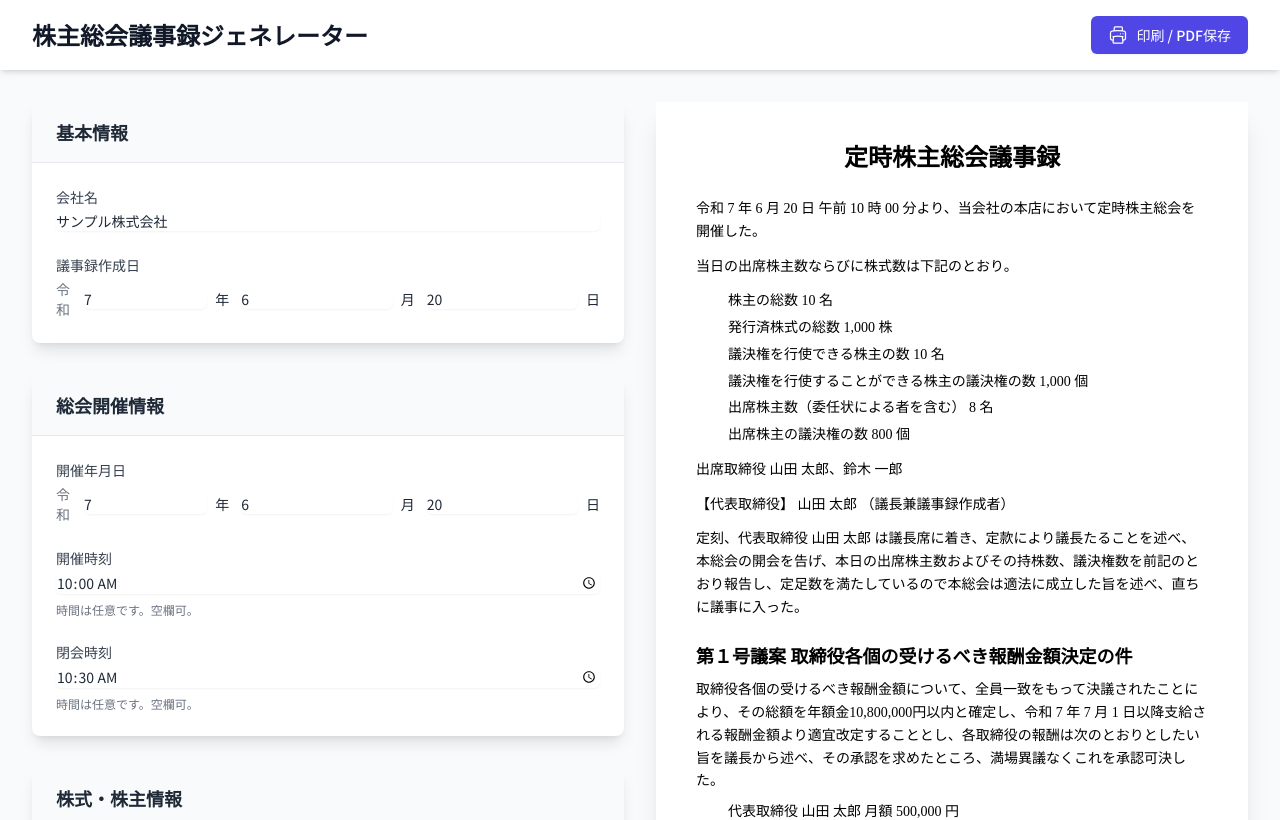
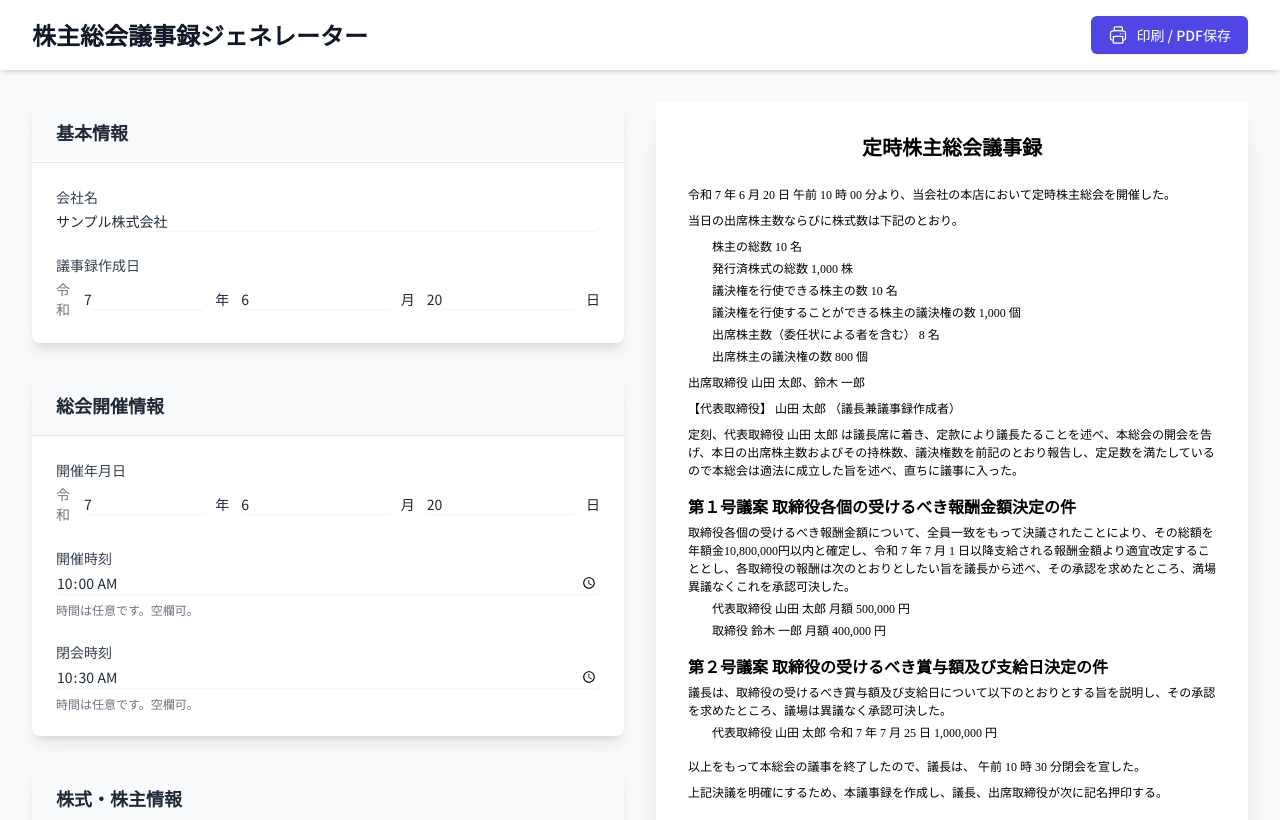
Before and after one commit to enami-gs/gijiroku-generator, a React (Vite) app: page / in a window 1280 px wide. Shown: the top 820 px of the page. Built offline with nearby package versions, Linux system fonts and the light colour scheme.

Commit message:
Add files via upload

```diff
--- a/components/Preview.tsx
+++ b/components/Preview.tsx
@@ -38,11 +38,11 @@ const Preview: React.FC<PreviewProps> = ({ formData }) => {
   };
 
   return (
-    <div className="bg-white shadow-xl p-10 font-serif-jp text-black text-sm leading-relaxed">
+    <div className="bg-white shadow-xl p-8 font-serif-jp text-black text-xs leading-normal">
       <div className="w-full">
-        <h1 className="text-2xl font-bold text-center mb-6">定時株主総会議事録</h1>
+        <h1 className="text-xl font-bold text-center mb-6">定時株主総会議事録</h1>
 
-        <div className="space-y-3">
+        <div className="space-y-2">
             <p>
               令和 {year(formData.meetingDate.year)} 年 {pad(formData.meetingDate.month)} 月 {pad(formData.meetingDate.day)} 日
               {formData.meetingTime && ` ${formatTime(formData.meetingTime)}`}
@@ -50,7 +50,7 @@ const Preview: React.FC<PreviewProps> = ({ formData }) => {
             </p>
 
             <p>当日の出席株主数ならびに株式数は下記のとおり。</p>
-            <div className="pl-8 my-3 space-y-1">
+            <div className="pl-6 my-2 space-y-1">
               <p>株主の総数 {formatNumber(formData.totalShareholders)} 名</p>
               <p>発行済株式の総数 {formatNumber(formData.totalIssuedShares)} 株</p>
               <p>議決権を行使できる株主の数 {formatNumber(formData.votingShareholders)} 名</p>
@@ -68,15 +68,15 @@ const Preview: React.FC<PreviewProps> = ({ formData }) => {
         </div>
 
 
-        <div className="mt-6 space-y-5">
+        <div className="mt-4 space-y-4">
           <section>
-            <h2 className="font-bold text-lg">第１号議案 取締役各個の受けるべき報酬金額決定の件</h2>
-            <p className="mt-2">
+            <h2 className="font-bold text-base">第１号議案 取締役各個の受けるべき報酬金額決定の件</h2>
+            <p className="mt-1">
               取締役各個の受けるべき報酬金額について、全員一致をもって決議されたことにより、その総額を年額金
               {formatNumber(formData.remunerations.reduce((sum, r) => sum + (Number(r.amount) || 0) * 12, 0))}
               円以内と確定し、令和 {year(formData.remunerationStartDate.year)} 年 {pad(formData.remunerationStartDate.month)} 月 {pad(formData.remunerationStartDate.day)} 日以降支給される報酬金額より適宜改定することとし、各取締役の報酬は次のとおりとしたい旨を議長から述べ、その承認を求めたところ、満場異議なくこれを承認可決した。
             </p>
-            <div className="pl-8 mt-2 space-y-1">
+            <div className="pl-6 mt-1 space-y-1">
               {formData.remunerations.map(r => (
                 <p key={r.id}>{r.title} {r.name} 月額 {formatNumber(r.amount)} 円</p>
               ))}
@@ -85,11 +85,11 @@ const Preview: React.FC<PreviewProps> = ({ formData }) => {
 
           {formData.includeBonusAgenda && (
             <section>
-              <h2 className="font-bold text-lg">第２号議案 取締役の受けるべき賞与額及び支給日決定の件</h2>
-              <p className="mt-2">
+              <h2 className="font-bold text-base">第２号議案 取締役の受けるべき賞与額及び支給日決定の件</h2>
+              <p className="mt-1">
                 議長は、取締役の受けるべき賞与額及び支給日について以下のとおりとする旨を説明し、その承認を求めたところ、議場は異議なく承認可決した。
               </p>
-              <div className="pl-8 mt-2 space-y-1">
+              <div className="pl-6 mt-1 space-y-1">
                 {formData.bonuses.map(b => (
                     <p key={b.id}>
                         {b.title} {b.name} 令和 {year(b.paymentDate.year)} 年 {pad(b.paymentDate.month)} 月 {pad(b.paymentDate.day)} 日 {formatNumber(b.amount)} 円
@@ -100,7 +100,7 @@ const Preview: React.FC<PreviewProps> = ({ formData }) => {
           )}
         </div>
 
-        <div className="mt-6 space-y-3">
+        <div className="mt-4 space-y-2">
             <p>
               以上をもって本総会の議事を終了したので、議長は、
               {formData.closingTime && ` ${formatTime(formData.closingTime)}`}
@@ -113,7 +113,7 @@ const Preview: React.FC<PreviewProps> = ({ formData }) => {
         </div>
 
 
-        <div className="mt-10 space-y-3 text-right">
+        <div className="mt-8 space-y-2 text-right">
           <p>令和 {year(formData.minutesCreationDate.year)} 年 {pad(formData.minutesCreationDate.month)} 月 {pad(formData.minutesCreationDate.day)} 日</p>
           <p>{formData.companyName} 定時株主総会</p>
           <p className="mt-4">代表取締役（議長兼議事録作成者） {formData.representativeDirector} 印</p>
```
